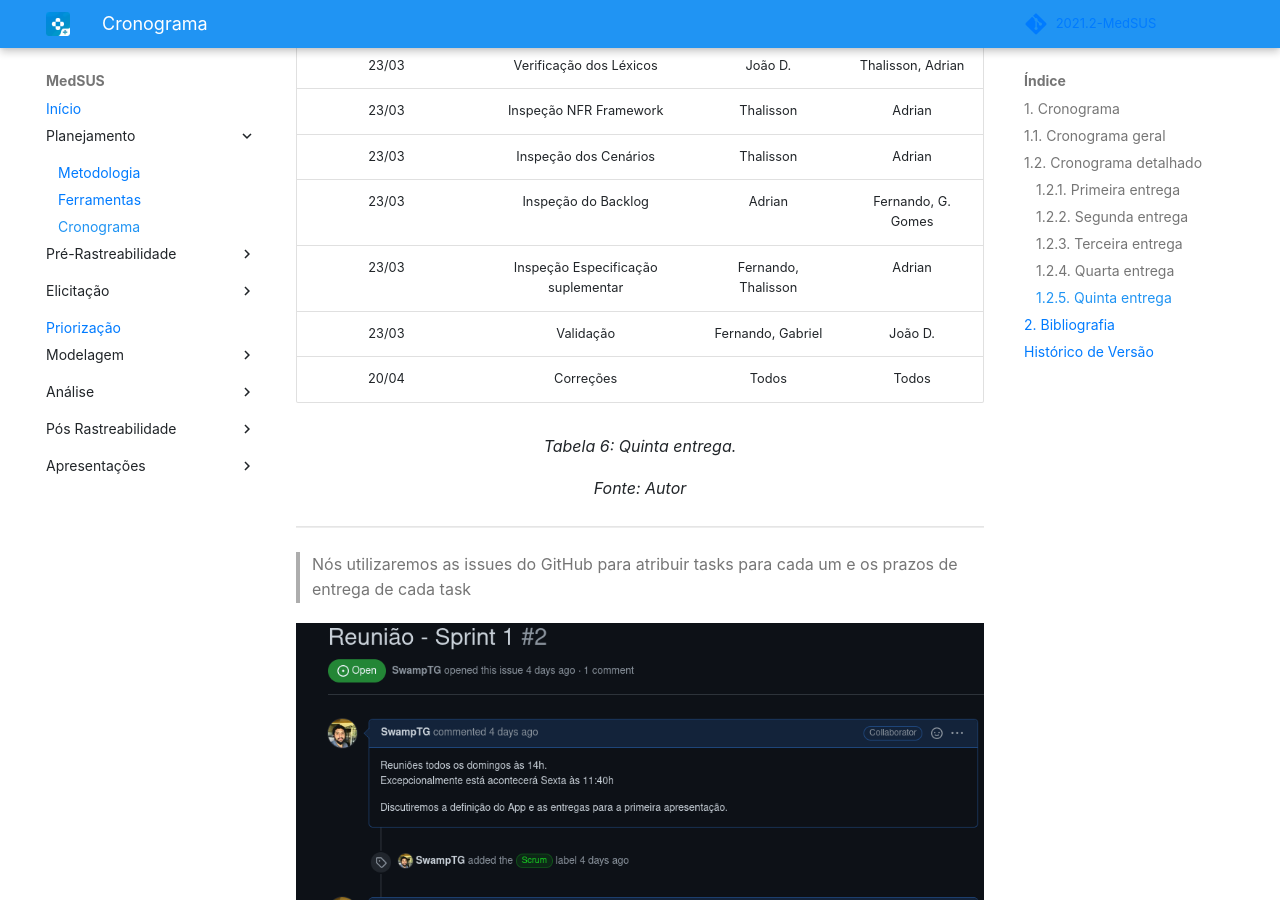
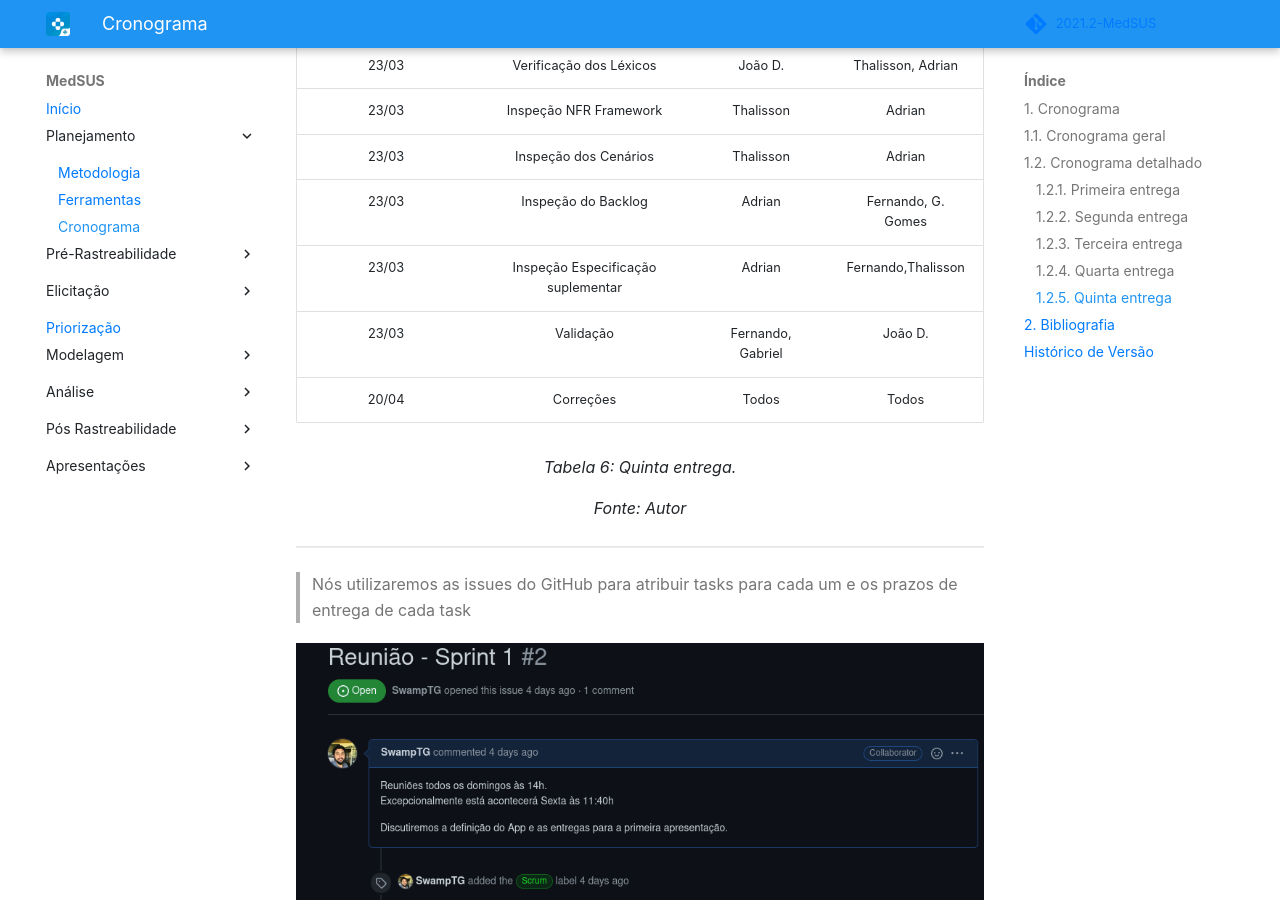
Before and after one commit to Requisitos-de-Software/2021.2-MedSUS, an MkDocs documentation site: the page built from docs/about/planning.md, in a window 1280 px wide and 900 px high, scrolled down 3342 px. Built offline with MkDocs 1.6.1 and Material for MkDocs 9.7.7, drawn with Linux system fonts in a browser that asks for light colours; some web fonts are replaced; comment, search, counter and statistics services are not loaded.

Commit message:
Fix entrega 5

```diff
--- a/docs/about/planning.md
+++ b/docs/about/planning.md
@@ -98,7 +98,7 @@ O cronograma foi orientado pelas próprias entregas da disciplinas e constará n
 |            23/03             | Inspeção NFR Framework                                  | Thalisson          | Adrian             |
 |            23/03             | Inspeção dos Cenários                                   | Thalisson          | Adrian             |
 |            23/03             | Inspeção do Backlog                                     | Adrian             | Fernando, G. Gomes |
-|            23/03             | Inspeção Especificação suplementar                      | Fernando, Thalisson| Adrian             |
+|            23/03             | Inspeção Especificação suplementar                      | Adrian             | Fernando,Thalisson |
 |            23/03             | Validação                                               | Fernando, Gabriel  | João D.            |
 |            20/04             | Correções                                               | Todos              | Todos              |
 
```
